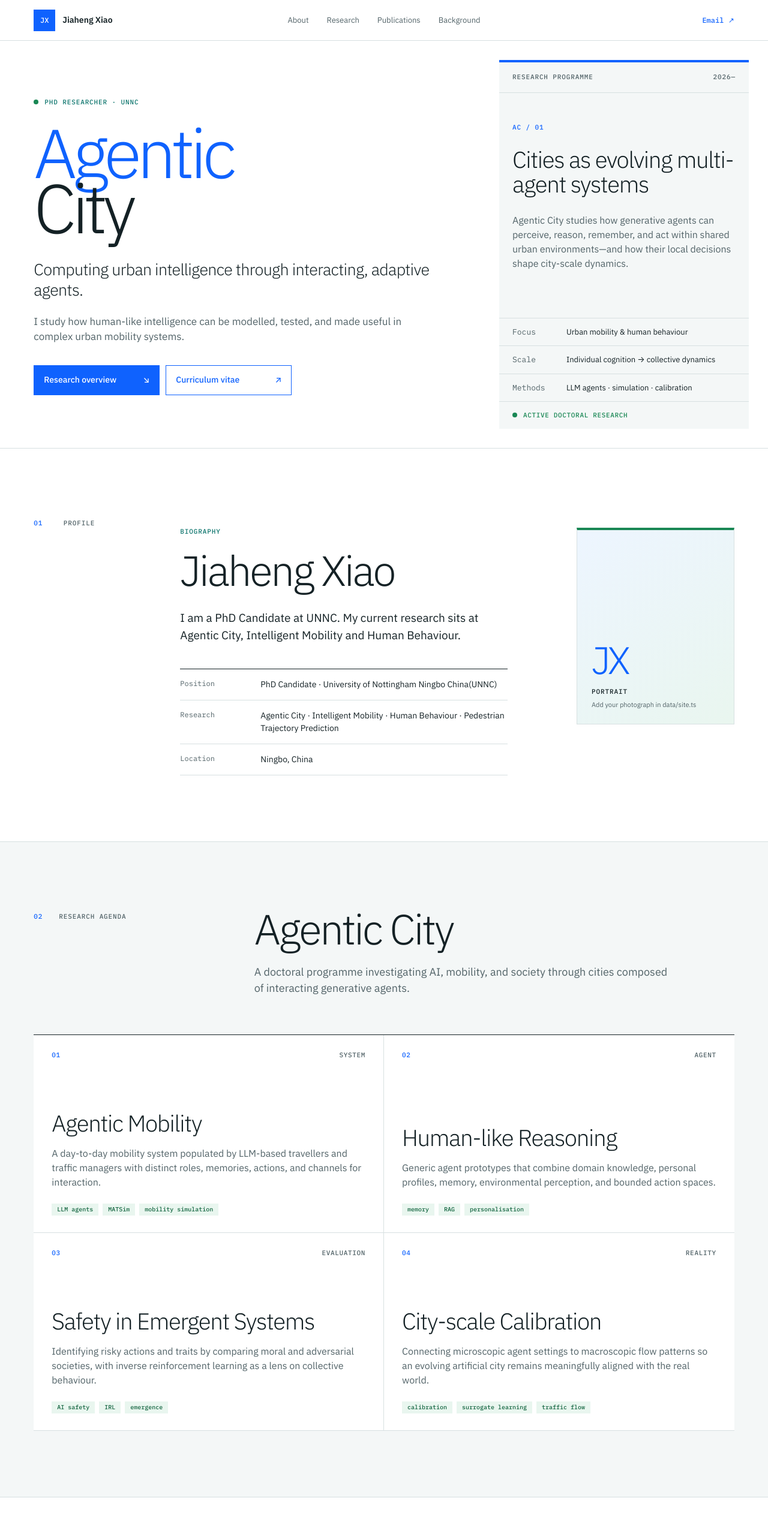
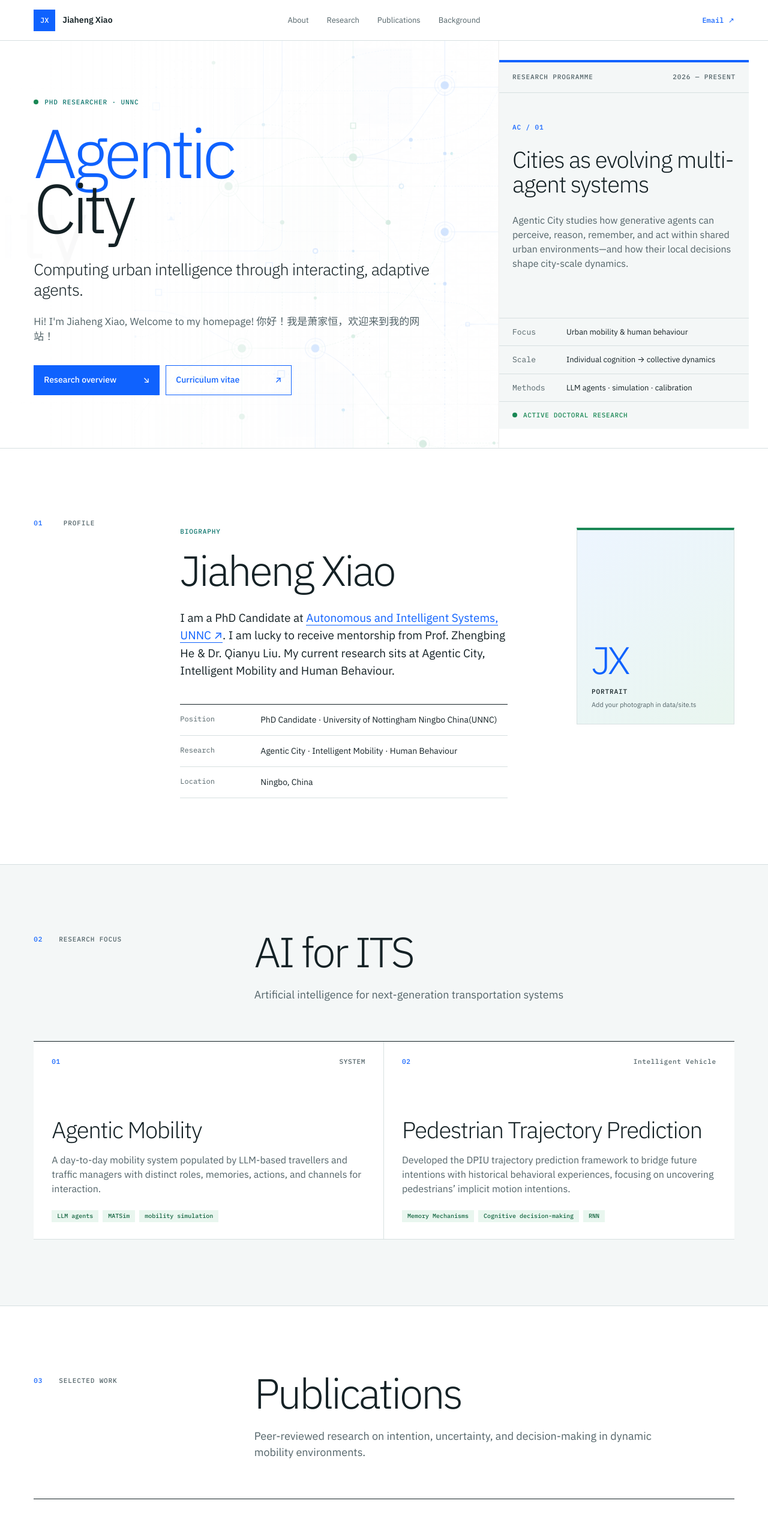
Before and after one commit to Jiaheng-Xiao/jiaheng-xiao.github.io, a Next.js app: page / in a window 1280 px wide. Shown: the top 2533 px of the page at 60% size. Built offline with nearby package versions, Linux system fonts and the light colour scheme.

Commit message:
Add configurable academic affiliation link

```diff
--- a/app/globals.css
+++ b/app/globals.css
@@ -29,7 +29,9 @@ a { color: inherit; text-decoration: none; }
 .header-contact { justify-self: end; color: var(--blue); font: 500 12px/1 "IBM Plex Mono", monospace; }
 
 .hero { display: grid; grid-template-columns: minmax(0, 1.3fr) minmax(390px, .7fr); min-height: 680px; border-bottom: 1px solid var(--line); }
-.hero-copy { padding: clamp(78px, 10vh, 126px) clamp(44px, 8vw, 140px) clamp(70px, 9vh, 110px) 4.4vw; display: flex; flex-direction: column; justify-content: center; }
+.hero-copy { padding: clamp(78px, 10vh, 126px) clamp(44px, 8vw, 140px) clamp(70px, 9vh, 110px) 4.4vw; display: flex; flex-direction: column; justify-content: center; position: relative; overflow: hidden; isolation: isolate; }
+.hero-copy > *:not(.hero-network) { position: relative; z-index: 1; }
+.hero-network { position: absolute; z-index: 0; inset: 0; pointer-events: none; background-repeat: no-repeat; background-position: right center; background-size: 185% auto; opacity: .18; mix-blend-mode: multiply; -webkit-mask-image: linear-gradient(90deg, transparent 0%, rgba(0,0,0,.3) 28%, #000 72%); mask-image: linear-gradient(90deg, transparent 0%, rgba(0,0,0,.3) 28%, #000 72%); }
 .eyebrow, .section-kicker, .academic-label, .column-label, .brief-head, .brief-index { font: 500 11px/1.25 "IBM Plex Mono", monospace; letter-spacing: .08em; text-transform: uppercase; }
 .eyebrow { margin: 0 0 30px; color: var(--teal); }
 .status-dot { display: inline-block; width: 8px; height: 8px; margin-right: 10px; border-radius: 50%; background: var(--green); }
@@ -68,6 +70,9 @@ a { color: inherit; text-decoration: none; }
 .about-bio { max-width: 720px; margin-top: 30px; font-size: 19px; line-height: 1.55; }
 .about-bio p { margin: 0; }
 .about-bio p + p { margin-top: 14px; }
+.about-bio a { color: var(--blue); border-bottom: 1px solid currentColor; text-underline-offset: 3px; transition: color .2s, background .2s; }
+.about-bio a:hover { color: var(--blue-dark); background: var(--blue-soft); }
+.about-bio a:focus-visible { outline: 2px solid var(--blue); outline-offset: 3px; }
 .facts { margin: 40px 0 0; border-top: 1px solid var(--ink); }
 .facts div { display: grid; grid-template-columns: 110px 1fr; gap: 24px; padding: 15px 0; border-bottom: 1px solid var(--line); }
 .facts dt { color: var(--muted); font: 400 12px/1.5 "IBM Plex Mono", monospace; }
@@ -139,6 +144,7 @@ footer { padding: 46px 4.4vw 20px; background: #102d39; color: white; }
   .site-header { height: 60px; padding: 0 20px; }
   .wordmark-name { display: none; }
   .hero-copy { min-height: auto; padding: 68px 20px 54px; }
+  .hero-network { background-size: auto 110%; background-position: 78% center; opacity: .12; -webkit-mask-image: linear-gradient(90deg, transparent 0%, #000 50%); mask-image: linear-gradient(90deg, transparent 0%, #000 50%); }
   .hero h1 { font-size: clamp(70px, 24vw, 104px); }
   .hero-deck { margin-top: 32px; font-size: 23px; }
   .hero-actions { flex-direction: column; }
--- a/components/About.tsx
+++ b/components/About.tsx
@@ -11,10 +11,13 @@ export function About() {
       <div className="about-summary">
         <p className="academic-label">Biography</p>
         <h2>Jiaheng Xiao</h2>
-        <div className="about-bio">{site.bio.map((p) => <p key={p}>{p}</p>)}</div>
+        <div className="about-bio">
+          <p>I am a PhD Candidate at <a href={site.affiliation.url} target="_blank" rel="noreferrer">{site.affiliation.label}<span aria-hidden="true"> ↗</span></a>. {site.bio[0]}</p>
+          {site.bio.slice(1).map((p) => <p key={p}>{p}</p>)}
+        </div>
         <dl className="facts">
           <div><dt>Position</dt><dd>{site.role}</dd></div>
-          <div><dt>Research</dt><dd>Agentic City · Intelligent Mobility · Human Behaviour · Pedestrian Trajectory Prediction </dd></div>
+          <div><dt>Research</dt><dd>Agentic City · Intelligent Mobility · Human Behaviour</dd></div>
           <div><dt>Location</dt><dd>{site.location}</dd></div>
         </dl>
       </div>
--- a/components/Hero.tsx
+++ b/components/Hero.tsx
@@ -3,6 +3,7 @@ import { basePath, site } from "../data/site";
 export function Hero() {
   return <section className="hero" id="top">
     <div className="hero-copy">
+      <span className="hero-network" style={{ backgroundImage: `url(${basePath}/og-academic.png)` }} aria-hidden="true" />
       <p className="eyebrow"><span className="status-dot" />PhD Researcher · UNNC</p>
       <h1><span>Agentic</span><br />City</h1>
       <p className="hero-deck">Computing urban intelligence through interacting, adaptive agents.</p>
@@ -13,7 +14,7 @@ export function Hero() {
       </div>
     </div>
     <aside className="research-brief" aria-label="Current research programme">
-      <div className="brief-head"><span>Research programme</span><span>2026—</span></div>
+      <div className="brief-head"><span>Research programme</span><span>2026 — present</span></div>
       <div className="brief-body">
         <p className="brief-index">AC / 01</p>
         <h2>Cities as evolving multi-agent systems</h2>
--- a/components/Research.tsx
+++ b/components/Research.tsx
@@ -3,7 +3,7 @@ import { SectionHeading } from "./SectionHeading";
 
 export function Research() {
   return <section className="section research" id="research">
-    <SectionHeading number="02" kicker="Research agenda" title="Agentic City" intro="A doctoral programme investigating AI, mobility, and society through cities composed of interacting generative agents." />
+    <SectionHeading number="02" kicker="Research focus" title="AI for ITS" intro="Artificial intelligence for next-generation transportation systems" />
     <div className="research-grid">{researchPillars.map((item) => <article className="research-card" key={item.index}>
       <div className="card-meta"><span>{item.index}</span><span>{item.label}</span></div>
       <h3>{item.title}</h3><p>{item.text}</p>
--- a/data/site.ts
+++ b/data/site.ts
@@ -5,18 +5,26 @@ export const site = {
   github: "https://github.com/Nodarz",
   location: "Ningbo, China",
   profileImage: "",
-  intro: "I study how human-like intelligence can be modelled, tested, and made useful in complex urban mobility systems.",
+  affiliation: {
+    label: "Autonomous and Intelligent Systems, UNNC",
+    // Replace this URL whenever you want the affiliation text to open a different teacher's webpage.
+    url: "https://www.nottingham.edu.cn/cn/info-hub/staff-profile.aspx?id=853e6b08-b49b-4255-a4c5-ff78a5e8ee12&language=zh",
+  },
+  intro:"Hi! I'm Jiaheng Xiao, Welcome to my homepage! \n  你好！我是萧家恒，欢迎来到我的网站！\n \
+  ",
+//   intro: "I study how human-like intelligence can be modelled, tested, and made useful in complex urban mobility systems.",
   bio: [
-    "I am a PhD Candidate at UNNC. My current research sits at Agentic City, Intelligent Mobility and Human Behaviour.",
+    "I am lucky to receive mentorship from Prof. Zhengbing He & Dr. Qianyu Liu. My current research sits at Agentic City, Intelligent Mobility and Human Behaviour.",
 //     "My current research interest is agentic city.",
   ],
 };
 
 export const researchPillars = [
   { index: "01", title: "Agentic Mobility", label: "SYSTEM", text: "A day-to-day mobility system populated by LLM-based travellers and traffic managers with distinct roles, memories, actions, and channels for interaction.", tags: ["LLM agents", "MATSim", "mobility simulation"] },
-  { index: "02", title: "Human-like Reasoning", label: "AGENT", text: "Generic agent prototypes that combine domain knowledge, personal profiles, memory, environmental perception, and bounded action spaces.", tags: ["memory", "RAG", "personalisation"] },
-  { index: "03", title: "Safety in Emergent Systems", label: "EVALUATION", text: "Identifying risky actions and traits by comparing moral and adversarial societies, with inverse reinforcement learning as a lens on collective behaviour.", tags: ["AI safety", "IRL", "emergence"] },
-  { index: "04", title: "City-scale Calibration", label: "REALITY", text: "Connecting microscopic agent settings to macroscopic flow patterns so an evolving artificial city remains meaningfully aligned with the real world.", tags: ["calibration", "surrogate learning", "traffic flow"] },
+  { index: "02", title: "Pedestrian Trajectory Prediction", label: "Intelligent Vehicle", text: "Developed the DPIU trajectory prediction framework to bridge future \
+      intentions with historical behavioral experiences, focusing on uncovering pedestrians’ implicit motion intentions.", tags: ["Memory Mechanisms", "Cognitive decision-making", "RNN"] },
+//   { index: "03", title: "Safety in Emergent Systems", label: "EVALUATION", text: "Identifying risky actions and traits by comparing moral and adversarial societies, with inverse reinforcement learning as a lens on collective behaviour.", tags: ["AI safety", "IRL", "emergence"] },
+//   { index: "04", title: "City-scale Calibration", label: "REALITY", text: "Connecting microscopic agent settings to macroscopic flow patterns so an evolving artificial city remains meaningfully aligned with the real world.", tags: ["calibration", "surrogate learning", "traffic flow"] },
 ];
 
 export const publications = [
```
